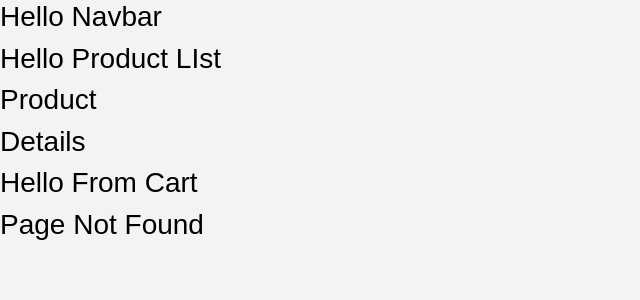
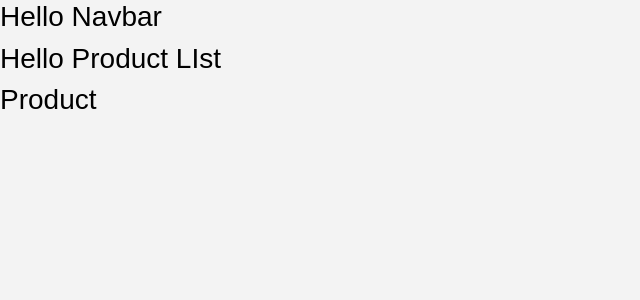
Before and after one commit to EMahmoudNabil/React-Phone-E-Commerce-Project-, a React (Create React App) app: page / in a window 1280 px wide. Before the commit this address had no page. Shown: the top 300 px of the page, without its empty margins (0-640 px from the left). Built offline with nearby package versions, Linux system fonts and the light colour scheme.

Commit message:
React Router Component

```diff
--- a/package.json
+++ b/package.json
@@ -9,6 +9,7 @@
     "bootstrap": "^4.5.0",
     "react": "^16.13.1",
     "react-dom": "^16.13.1",
+    "react-router-dom": "^5.2.0",
     "react-scripts": "3.4.1"
   },
   "scripts": {
--- a/src/App.js
+++ b/src/App.js
@@ -6,7 +6,7 @@
 import Details from './Components/Details'
 import Cart from './Components/Cart'
 import Default from './Components/Default'
-
+import {Route,Switch} from 'react-router-dom';
 
 
 
@@ -15,10 +15,12 @@
     return(
       <Fragment>
         <Navbar />
-        <ProductList />
-        <Details />
-        <Cart />
-        <Default />
+        <Switch>
+          <Route exact path="/" component={ProductList} />
+          <Route path="/details" component={Details} />
+          <Route path="/cart" component={Cart} />
+          <Route component={Default} />
+        </Switch>
       </Fragment>
 
 
--- a/src/index.js
+++ b/src/index.js
@@ -1,12 +1,12 @@
 import React from 'react';
 import ReactDOM from 'react-dom';
-
+import {BrowserRouter as Router} from 'react-router-dom';
 import App from './App';
 
 
 ReactDOM.render(
-
-    <App />
-  ,
+  <Router>
+  <App />
+  </Router> ,
   document.getElementById('root')
 );
```
Also changed, not shown: 1 other file (tests, documents, lock files or other folders).
